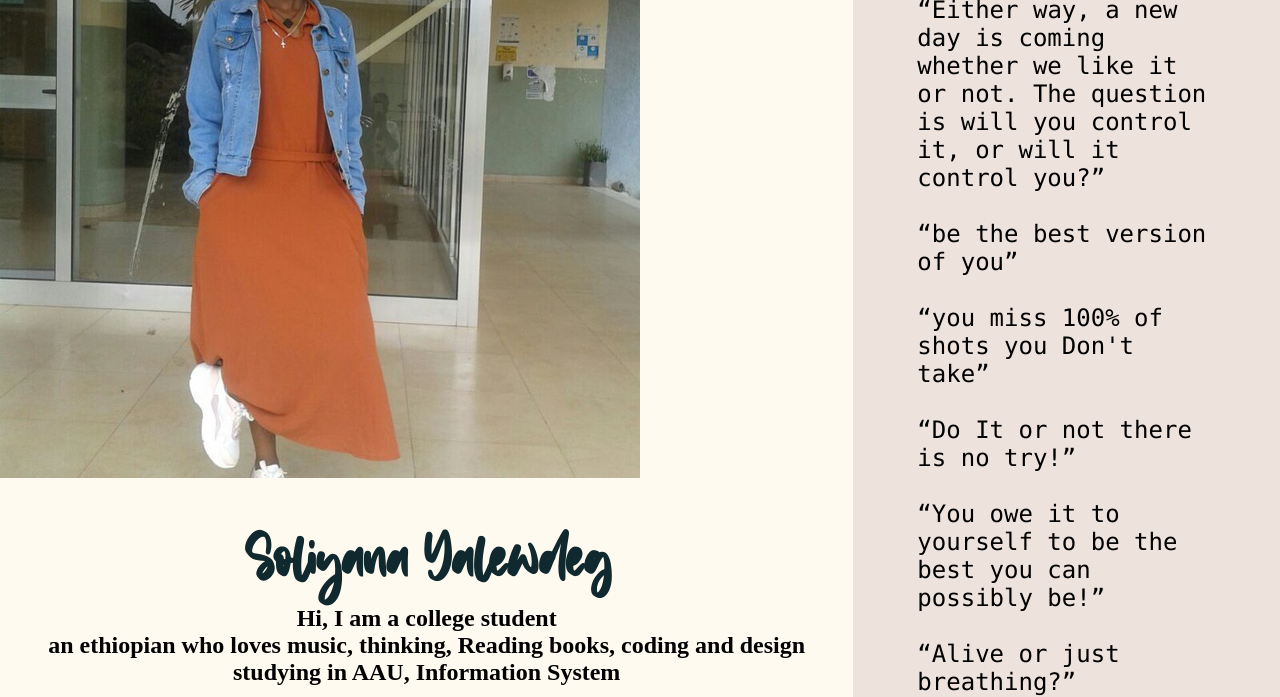
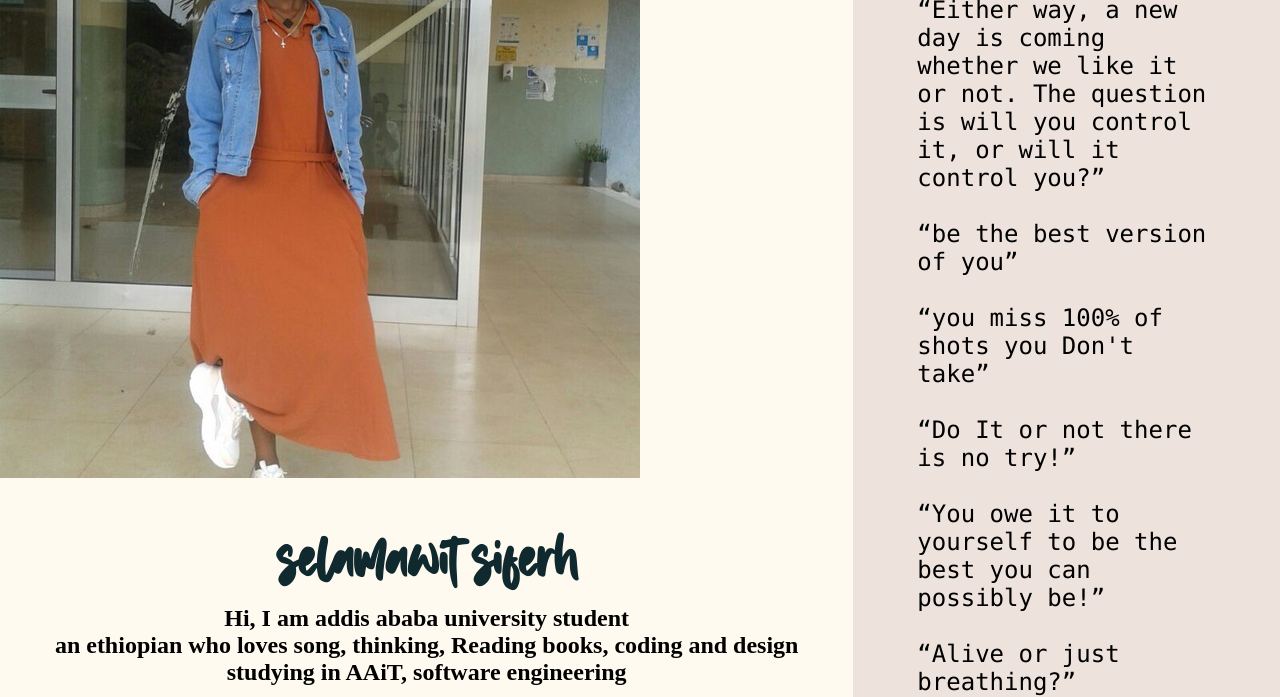
Before and after one commit to Selamawit-Siferh/personal-web, a plain HTML site: page index.html in a window 1280 px wide. Shown: the part 255-952 px from the top of the page. Drawn offline with Linux system fonts and the light colour scheme.

Commit message:
Update index.html

```diff
--- a/index.html
+++ b/index.html
@@ -40,10 +40,10 @@
 
             </picture>
             <div class="main__text">
-                <h1 class="main__text--h1">Soliyana Yalewdeg</h1>
-                <p class="main__text--p"> Hi, I am a college student
-                    <br> an ethiopian who loves music, thinking, Reading books, coding and design
-                    <br>studying in AAU, Information System<br>
+                <h1 class="main__text--h1">selamawit siferh</h1>
+                <p class="main__text--p"> Hi, I am addis ababa university student
+                    <br> an ethiopian who loves song, thinking, Reading books, coding and design
+                    <br>studying in AAiT,  software engineering <br>
 
                 </p>
             </div>
```
